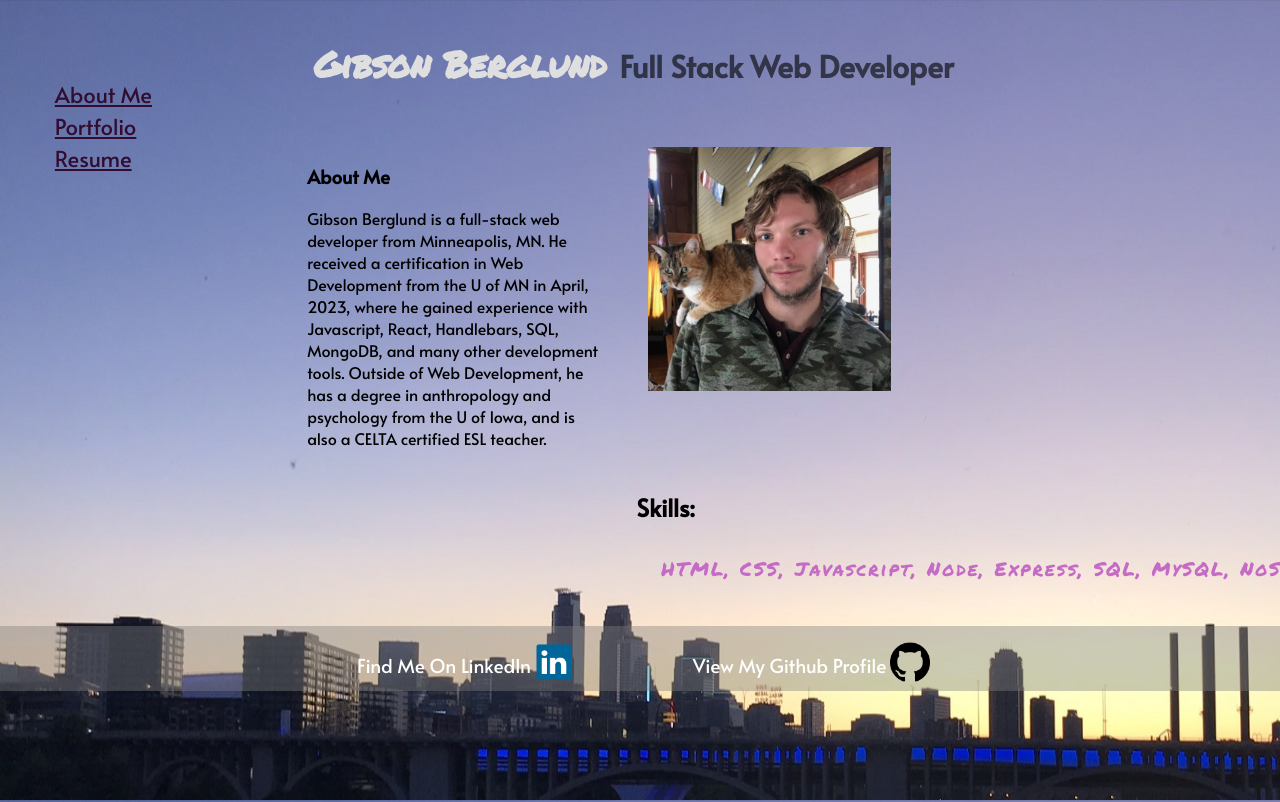
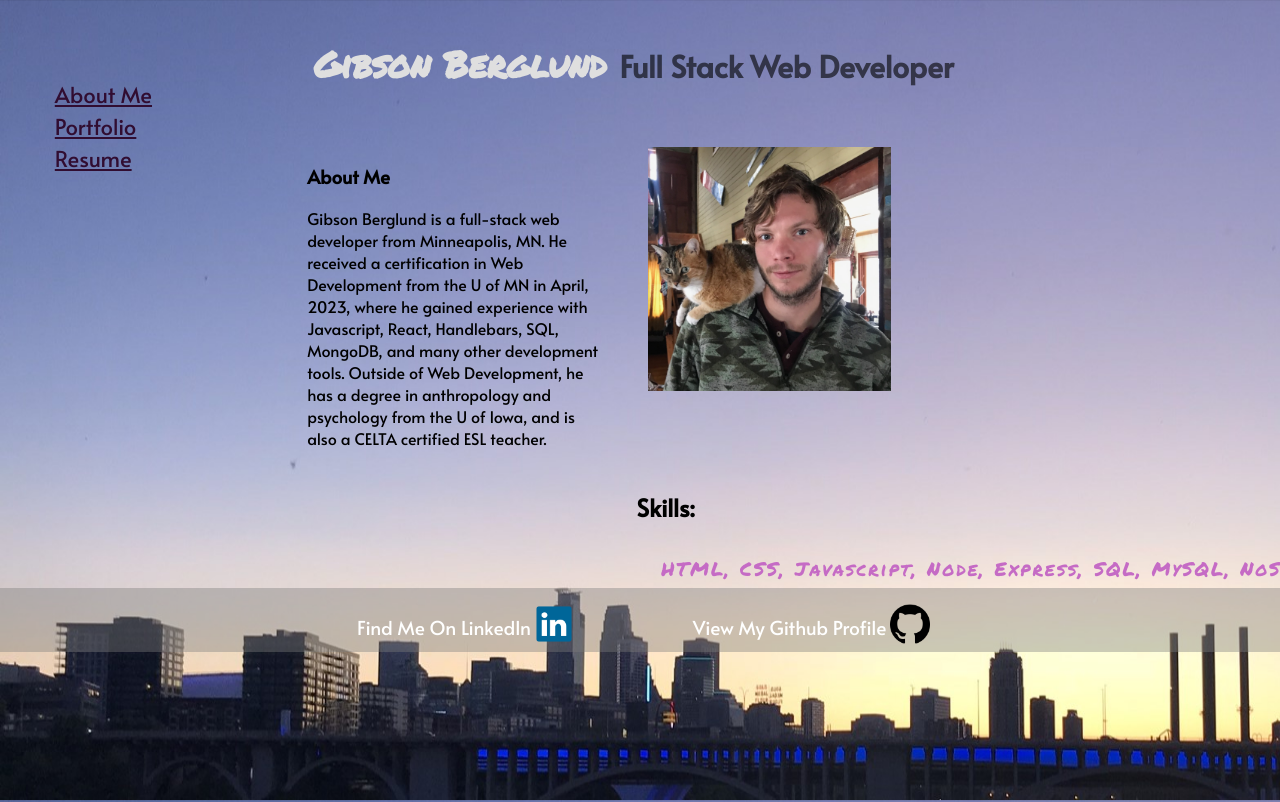
Before and after one commit to gibsonberglund/react-portfolio, a React (Create React App) app: page / in a window 1280 px wide. Shown: the top 802 px of the page. Built offline with nearby package versions, Linux system fonts and the light colour scheme.

Commit message:
added email to resume page

```diff
--- a/src/components/Pages/ContactMe.js
+++ b/src/components/Pages/ContactMe.js
@@ -34,6 +34,10 @@ function ContactMe() {
             <div className='resumebtn'>
                 <Button href={ResumePDF} download={ResumePDF} style={{width: '150px', textAlign: 'center', backgroundColor: 'rgba(125, 125, 125, 0.4)'}}variant="contained"   >Download My Resume<img className='icon' src={pdfIcon}></img></Button>
             </div>
+            <div style={{marginLeft: '20%'}}>
+                <h2>Email Me: </h2>
+                <p>berglundgibson@gmail.com</p>
+            </div>
             {/* <div className='resumebtn'>
 
                 <Button variant="contained" href="https://www.linkedin.com/in/gibson-berglund/" color="primary"><img className='icon' src={LinkedInIcon}></img>Find me on LinkedIn</Button>
--- a/src/index.css
+++ b/src/index.css
@@ -170,7 +170,8 @@ code {
 }
 
 .resumebtn {
-  margin: 2%;
+  margin-right: 5%;
+  margin-top: 5%;
 }
 
 .icon {
@@ -228,7 +229,7 @@ code {
   justify-content: center;
   align-items: center;
   text-align: center;
-  margin-top: 8%;
+  margin-top: 5%;
   background-color: rgba(125, 125, 125, 0.4);
 }
 
```
